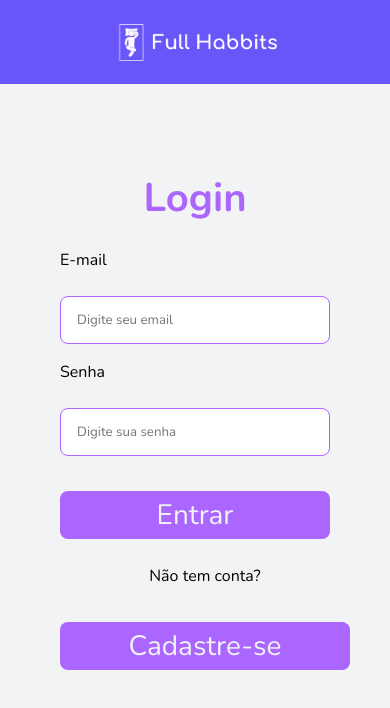
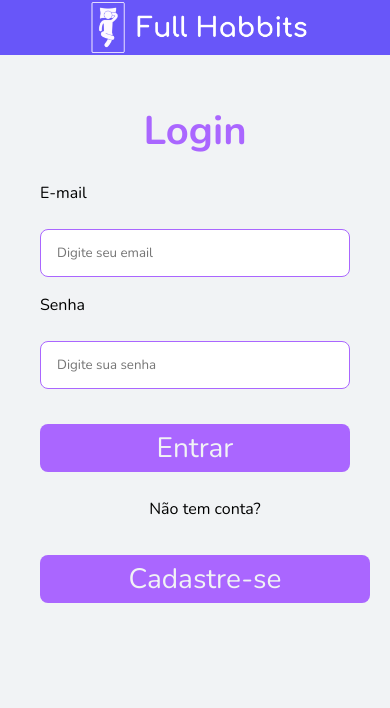
Before and after one commit to julianosantosdev/project-full-habits, a React (Vite) app: page / in a window 390 px wide. Shown: the top 708 px of the page. Built offline with nearby package versions, Linux system fonts and the light colour scheme.

Commit message:
feat: melhorada responsividade de login e cadastro

```diff
--- a/src/components/Header/styles.ts
+++ b/src/components/Header/styles.ts
@@ -2,10 +2,12 @@ import styled from "styled-components";
 
 export const HeaderStyled = styled.header`
   width: 100vw;
-  height: 10%;
+  height: 5vw;
+  min-height: 55px;
   background-color: #6856f9;
   position: fixed;
   top: 0;
+  z-index: 1;
 
   // display
   display: flex;
@@ -31,7 +33,8 @@ export const HeaderStyled = styled.header`
   }
 
   img {
-    width: 55%;
+    width: 75%;
+    min-width: 210px;
   }
 
   button {
--- a/src/pages/LoginPage/style.ts
+++ b/src/pages/LoginPage/style.ts
@@ -11,11 +11,11 @@ export const StyledMain = styled.main`
   min-height: 100vh;
 
   form {
-    margin-top: 4%;
+    position: absolute;
+    top: 12vh;
     border-radius: var(--border-default);
     width: 100%;
     max-width: 750px;
-
     display: flex;
     flex-direction: column;
 
@@ -60,4 +60,15 @@ export const StyledMain = styled.main`
       }
     }
   }
+  /* @media (max-width: 480px) {
+    form {
+      margin-top: 20%;
+    }
+  }
+
+  @media (max-height: 440px) {
+    form {
+      margin-top: 15%;
+    }
+  } */
 `;
--- a/src/pages/RegisterPage/style.ts
+++ b/src/pages/RegisterPage/style.ts
@@ -8,10 +8,12 @@ export const StyledMain = styled.main`
   flex-direction: column;
   align-items: center;
   justify-content: center;
-  min-height: 100vh;
+  min-height: 113vh;
+  gap: 30px;
 
   form {
-    margin-top: 7%;
+    position: absolute;
+    top: 15vh;
     background-color: var(--color-gray);
     border-radius: var(--border-default);
     width: 100%;
@@ -52,7 +54,7 @@ export const StyledMain = styled.main`
       color: var(--color-white);
     }
   }
-  @media (max-width: 910px) {
+  /* @media (max-width: 910px) {
     form {
       margin-top: 13%;
     }
@@ -67,4 +69,10 @@ export const StyledMain = styled.main`
       margin-top: 25%;
     }
   }
+
+  @media (max-height: 480px) {
+    form {
+      margin-top: 25%;
+    }
+  } */
 `;
```
